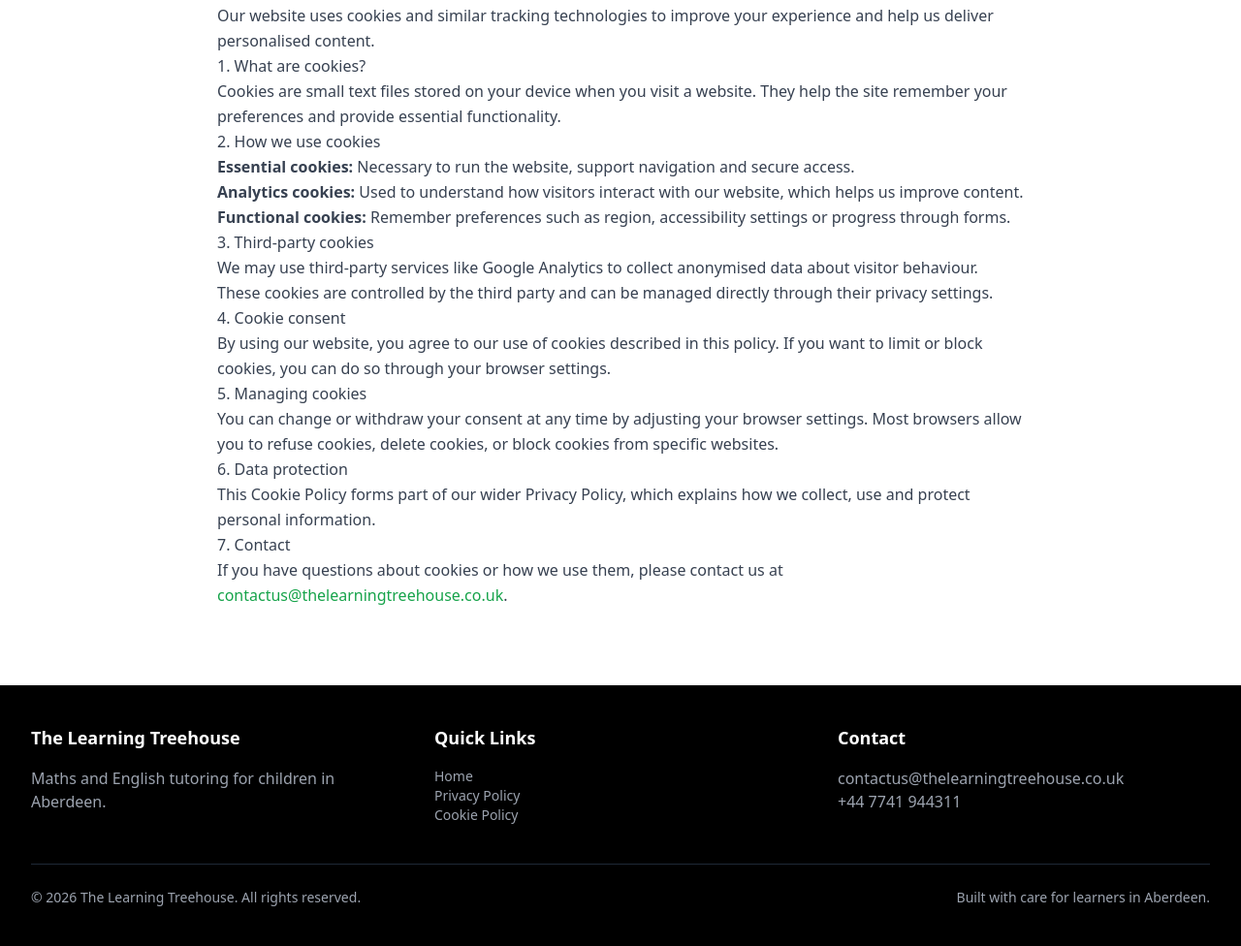
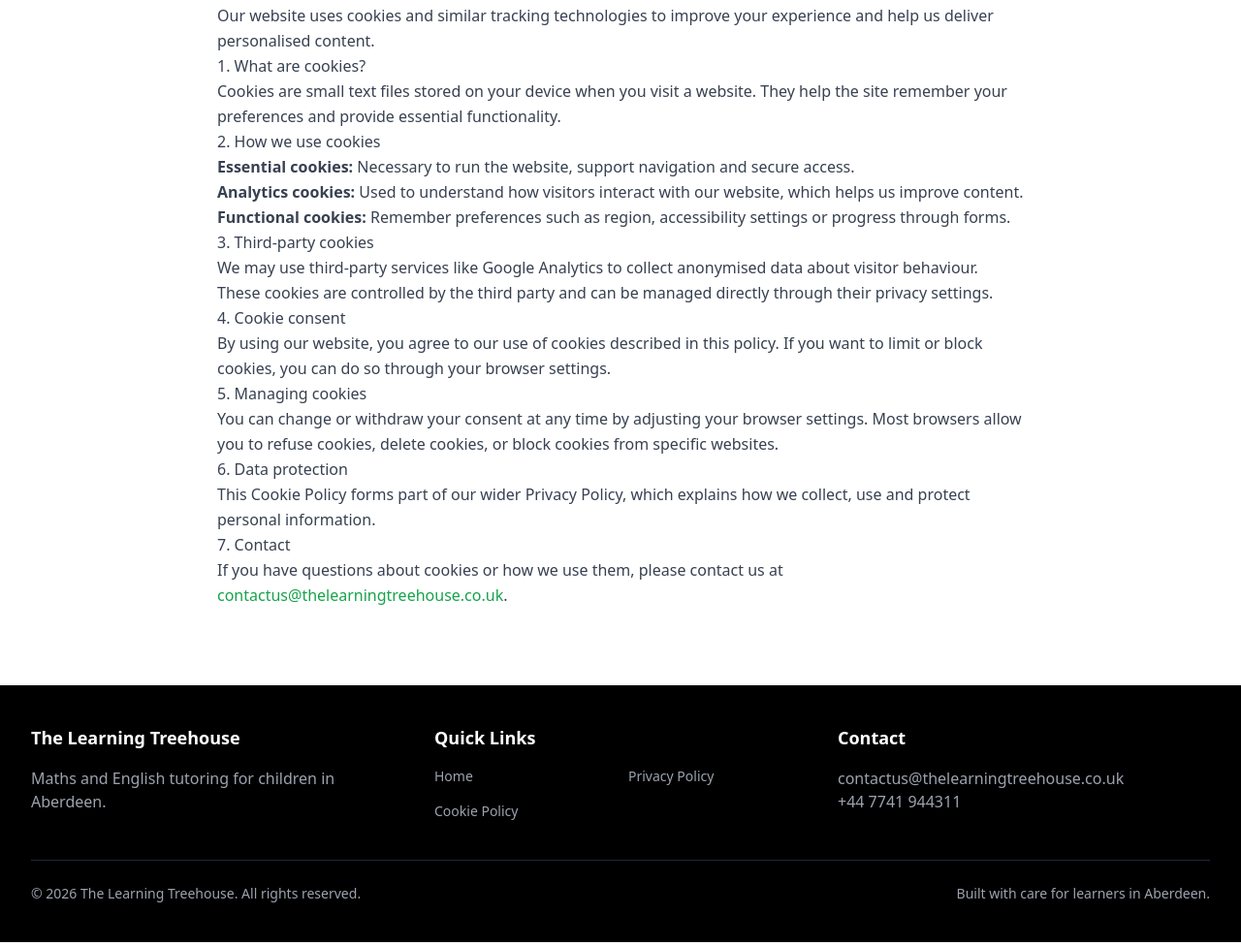
Before and after one commit to Raphael-Dawodu/tlth, a website: page public/cookie-policy.html in a window 1280 px wide. Shown: the part 313-1289 px from the top of the page at 97% size. Drawn offline with nearby package versions, Linux system fonts and the light colour scheme.

Commit message:
Make footer layouts consistent across all legal pages

```diff
--- a/public/cookie-policy.html
+++ b/public/cookie-policy.html
@@ -163,10 +163,10 @@
             </div>
             <div>
               <h3 class="text-lg font-semibold mb-4">Quick Links</h3>
-              <div class="space-y-2 text-gray-400 text-sm">
-                <a href="index.html#hero" class="hover:text-white transition">Home</a><br>
-                <a href="privacy-policy.html" class="hover:text-white transition">Privacy Policy</a><br>
-                <a href="cookie-policy.html" class="hover:text-white transition">Cookie Policy</a><br>
+              <div class="grid grid-cols-2 gap-4 text-gray-400 text-sm">
+                <a href="index.html#hero" class="hover:text-white transition">Home</a>
+                <a href="privacy-policy.html" class="hover:text-white transition">Privacy Policy</a>
+                <a href="cookie-policy.html" class="hover:text-white transition">Cookie Policy</a>
               </div>
             </div>
             <div>
```
Also changed, not shown: public/terms-of-service.html (+4 -4 lines).
